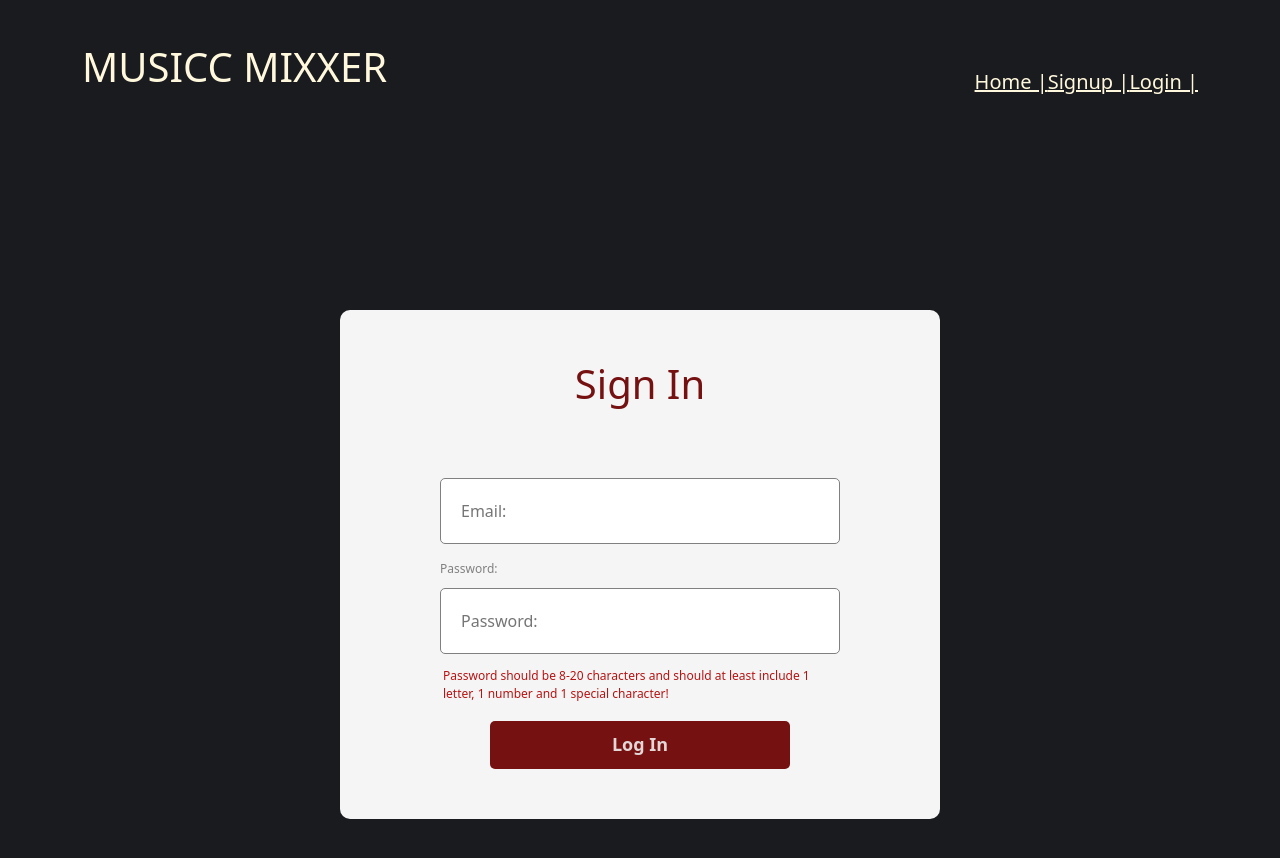
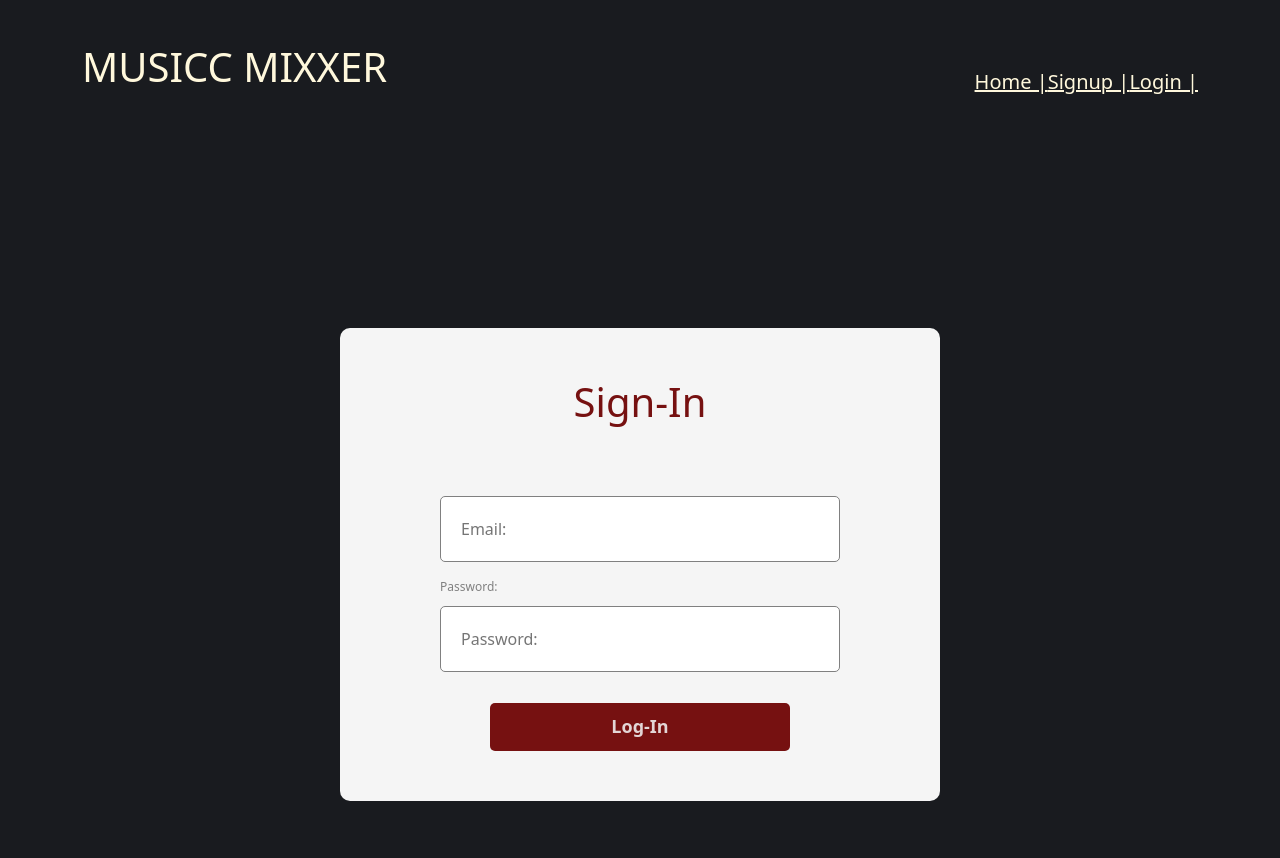
Before and after one commit to Mon-TeSmith/musicc-mixxer-frontend, a React (Create React App) app: page /login in a window 1280 px wide. Shown: the top 858 px of the page. Built offline with nearby package versions, Linux system fonts and the light colour scheme.

Commit message:
changes in syntax

```diff
--- a/src/Components/LoginPage/LoginPage.jsx
+++ b/src/Components/LoginPage/LoginPage.jsx
@@ -37,7 +37,6 @@ const LoginPage = () => {
             name: "email",
             type: "email",
             placeholder: "Email:",
-
             required: true,
         },
         {
@@ -45,15 +44,12 @@ const LoginPage = () => {
             name: "password",
             type: "password",
             placeholder: "Password:",
-            errorMessage: "Password should be 8-20 characters and should at least include 1 letter, 1 number and 1 special character!",
             label: "Password:",
-            // pattern: "^(?=.*[a-zA-Z])(?=.*d)(?=.*[!@#$%^&*()_+])[A-Za-zd][A-Za-zd!@#$%^&*()_+]{7,19}$",
             required: true,
         },
     ];
 
     console.log("re-rendered");
-
 
     const handleChange = (e) => {
         setValues({ ...values, [e.target.name]: e.target.value });
@@ -62,7 +58,7 @@ const LoginPage = () => {
     return (
         <div className="app">
             <form onSubmit={handleSubmit}>
-                <h1>Sign In</h1>
+                <h1>Sign-In</h1>
                 {inputs.map((input) => (
                     <FormInput
                         key={input.id}
@@ -71,7 +67,7 @@ const LoginPage = () => {
                         onChange={handleChange}
                     />
                 ))}
-                <button type="submit">Log In</button>
+                <button type="submit">Log-In</button>
             </form>
         </div>
     );
--- a/src/Components/SearchPage/SearchPage.jsx
+++ b/src/Components/SearchPage/SearchPage.jsx
@@ -90,7 +90,7 @@ class SearchPage extends Component {
         console.log('tracks', this.state.tracks)
         return (
             <div>
-                <h1>Find Songs</h1>
+                <h1>Enter Track Title:</h1>
                 <div className="form">
                     <input
                         name="text"
@@ -116,10 +116,4 @@ class SearchPage extends Component {
     };
 }
 
-
-// let response = await axios.post(`http://localhost:3000/api/users/login`, '');
-//             console.log(response.data);
-//             localStorage.setItem('token', response.data)
-//             window.location ='/';
-
 export default SearchPage;
```
